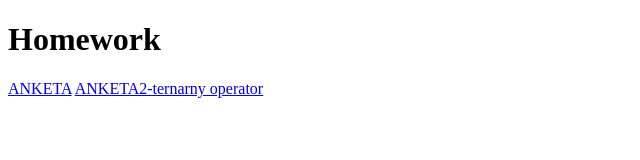
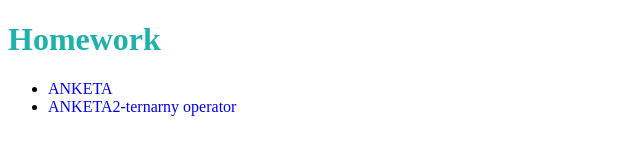
Before and after one commit to Varvara127/IT-academy-FE-, a plain HTML site: page index.html in a window 1280 px wide. Shown: the whole page, without its empty margins (0-640 px from the left). Drawn offline with Linux system fonts and the light colour scheme.

Commit message:
feat: add style.css

```diff
--- a/index.html
+++ b/index.html
@@ -4,11 +4,15 @@
     <meta charset="UTF-8">
     <meta http-equiv="X-UA-Compatible" content="IE=edge">
     <meta name="viewport" content="width=device-width, initial-scale=1.0">
-    <title>Document</title>
+    <link rel="stylesheet" href="style.css">
+    <title>Homework</title>
 </head>
 <body>
     <h1>Homework</h1>
-    <a href="home/ANKETA/index.html">ANKETA</a>
-    <a href="home/ANKETA2/index.html">ANKETA2-ternarny operator</a>
+    <ul>
+        <li><a class="link_to_homework" href="home/ANKETA/index.html">ANKETA</a></li>
+        <li><a class="link_to_homework" href="home/ANKETA2/index.html">ANKETA2-ternarny operator</a></li>
+    </ul>
+    </body>
 </body>
 </html>
--- /dev/null
+++ b/style.css
@@ -0,0 +1,12 @@
+.link_to_homework {
+    text-decoration: none;
+}
+
+.link_to_homework:hover {
+    background-color: #D8BFD8;
+    transition-duration: 1s;
+}
+
+h1{
+    color: #20B2AA;
+}
```
